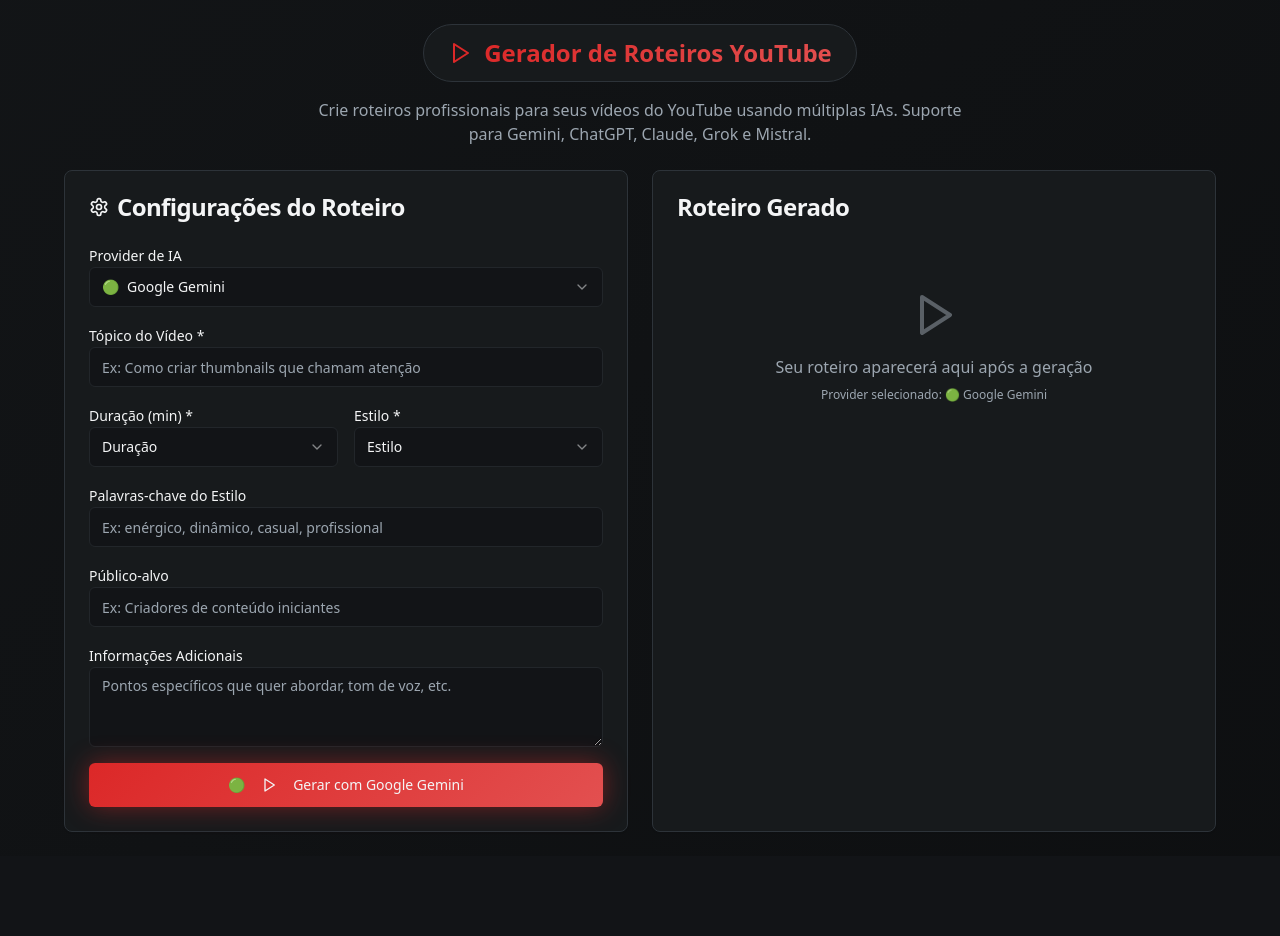
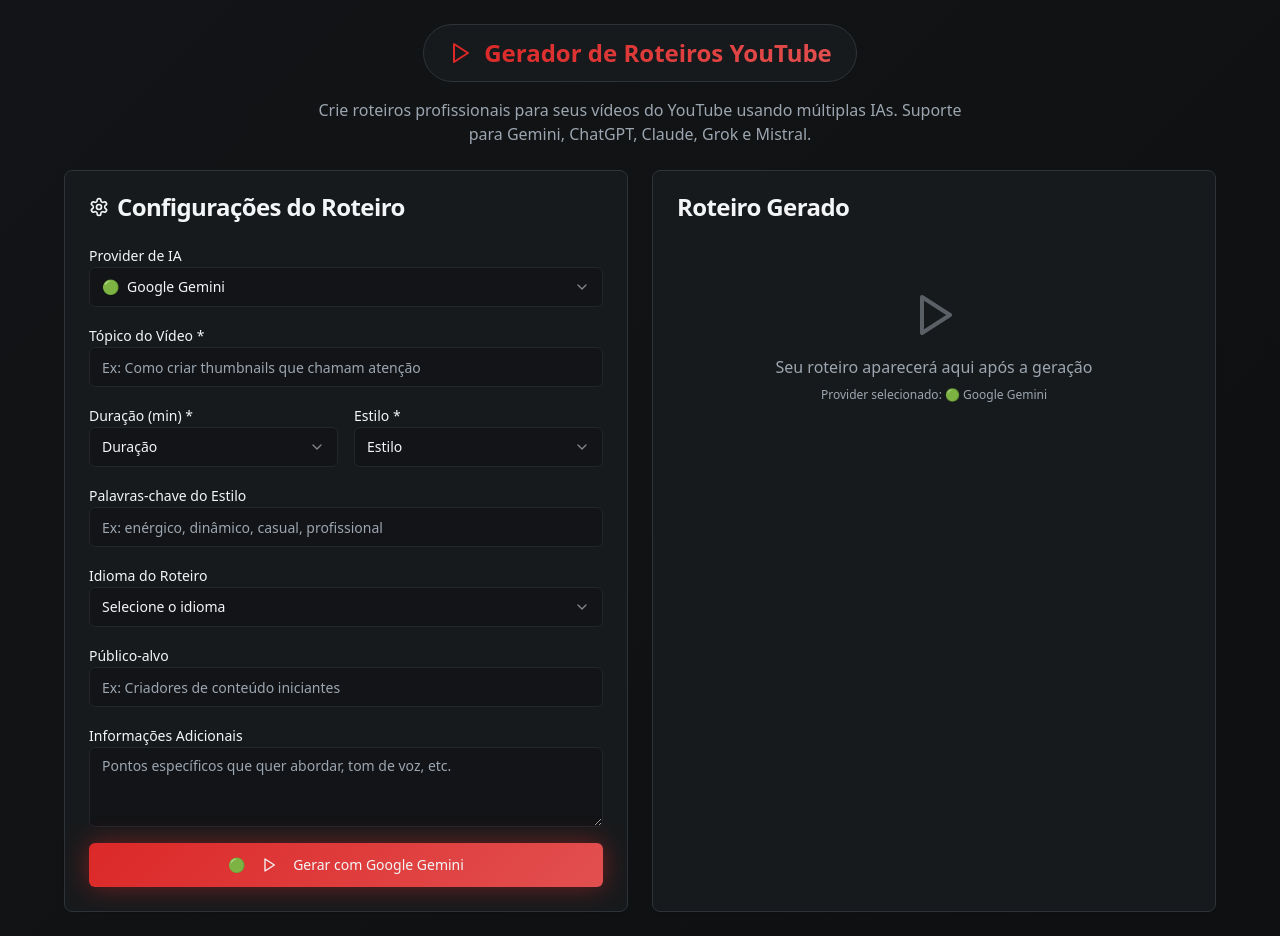
Before and after one commit to MatthewDotti/fvgxbvrfgsg, a React (Vite) app: page / in a window 1280 px wide. Before the commit the page ends 856 px from the top, so only its background shows below. Built offline with nearby package versions, Linux system fonts and the light colour scheme.

Commit message:
Adicionar campo de idiomas
Adicionado um campo para selecionar o idioma do roteiro.

```diff
--- a/src/components/ScriptGenerator.tsx
+++ b/src/components/ScriptGenerator.tsx
@@ -19,6 +19,7 @@ export const ScriptGenerator = () => {
     duration: "",
     style: "",
     styleKeywords: "",
+    language: "",
     audience: "",
     additionalInfo: "",
   });
@@ -203,6 +204,34 @@ export const ScriptGenerator = () => {
               </div>
 
               <div>
+                <Label htmlFor="language">Idioma do Roteiro</Label>
+                <Select
+                  value={scriptData.language}
+                  onValueChange={(value) =>
+                    setScriptData({ ...scriptData, language: value })
+                  }
+                >
+                  <SelectTrigger>
+                    <SelectValue placeholder="Selecione o idioma" />
+                  </SelectTrigger>
+                  <SelectContent className="bg-card border-border">
+                    <SelectItem value="pt-br">Português (Brasil)</SelectItem>
+                    <SelectItem value="en">Inglês</SelectItem>
+                    <SelectItem value="es">Espanhol</SelectItem>
+                    <SelectItem value="fr">Francês</SelectItem>
+                    <SelectItem value="de">Alemão</SelectItem>
+                    <SelectItem value="it">Italiano</SelectItem>
+                    <SelectItem value="ja">Japonês</SelectItem>
+                    <SelectItem value="ko">Coreano</SelectItem>
+                    <SelectItem value="zh">Chinês (Mandarim)</SelectItem>
+                    <SelectItem value="ru">Russo</SelectItem>
+                    <SelectItem value="ar">Árabe</SelectItem>
+                    <SelectItem value="hi">Hindi</SelectItem>
+                  </SelectContent>
+                </Select>
+              </div>
+
+              <div>
                 <Label htmlFor="audience">Público-alvo</Label>
                 <Input
                   id="audience"
--- a/src/components/ai/ScriptGeneratorAPI.ts
+++ b/src/components/ai/ScriptGeneratorAPI.ts
@@ -32,6 +32,7 @@ Crie um roteiro detalhado para um vídeo do YouTube com as seguintes especifica
 **Duração:** ${scriptData.duration} minutos
 **Estilo:** ${scriptData.style}
 **Palavras-chave do estilo:** ${scriptData.styleKeywords || "Nenhuma"}
+**Idioma:** ${scriptData.language || "Português (Brasil)"}
 **Público-alvo:** ${scriptData.audience || "Geral"}
 **Informações adicionais:** ${scriptData.additionalInfo || "Nenhuma"}
 
@@ -47,6 +48,7 @@ Formate o roteiro de forma clara, com indicações de tempo aproximado para cada
 Use uma linguagem envolvente e adequada para YouTube.
 Inclua sugestões de elementos visuais quando relevante.
 Adapte o tom e linguagem conforme as palavras-chave do estilo fornecidas.
+Escreva todo o roteiro no idioma especificado pelo usuário.
 `;
   }
 
--- a/src/types/ai-providers.ts
+++ b/src/types/ai-providers.ts
@@ -71,6 +71,7 @@ export interface ScriptData {
   duration: string;
   style: string;
   styleKeywords: string;
+  language: string;
   audience: string;
   additionalInfo: string;
 }
```
